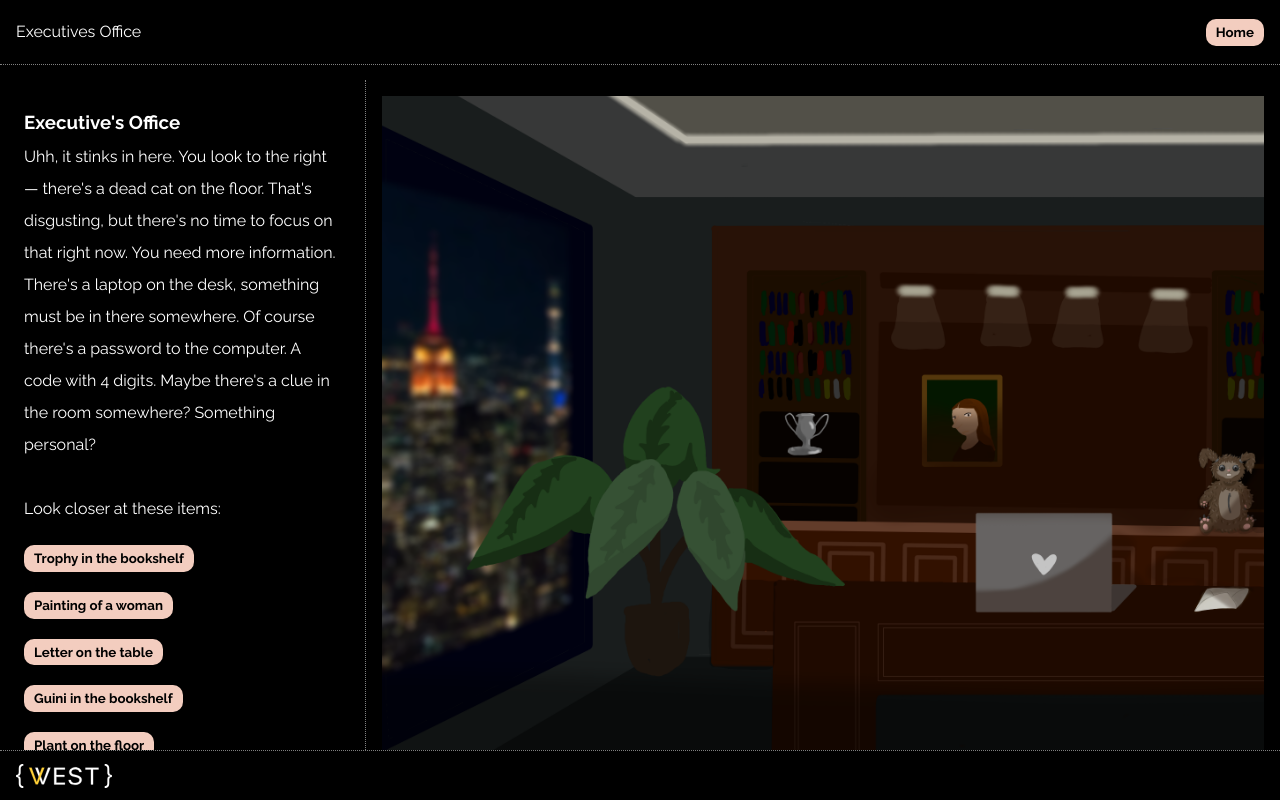
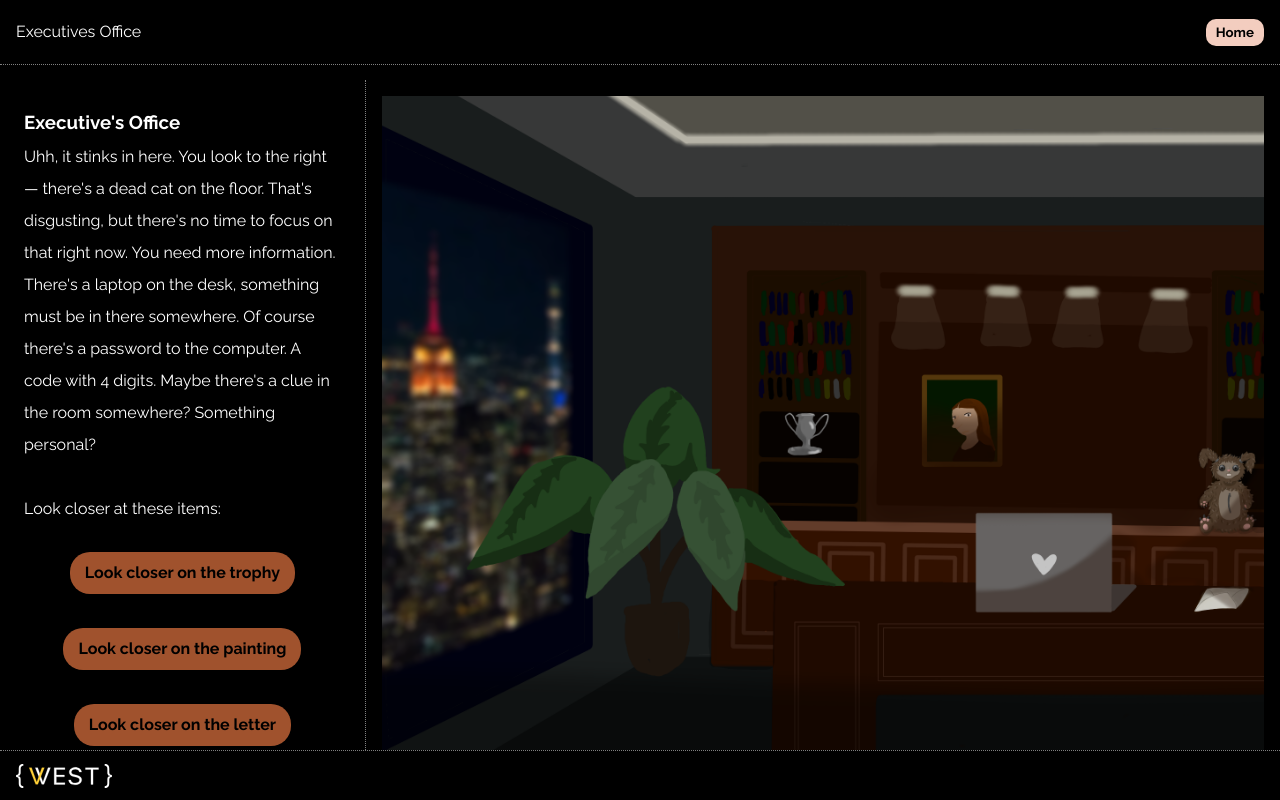
Before and after one commit to voffie/overtime-agile, a Vue app in the folder frontend/: page /room/office in a window 1280 px wide. Built offline with nearby package versions, Linux system fonts and the light colour scheme.

Commit message:
go to next route. Also button fixes

```diff
--- a/frontend/src/assets/css/office-styles.css
+++ b/frontend/src/assets/css/office-styles.css
@@ -27,6 +27,6 @@
   border-radius: 20px;
 
   display: block;
-  margin: 10px auto;
+  margin: 7px auto;
   text-align: center;
 }
--- a/frontend/src/components/executivesOffice/Computer.vue
+++ b/frontend/src/components/executivesOffice/Computer.vue
@@ -1,6 +1,5 @@
 <script setup>
 import { ref } from "vue"
-import Button from '@/components/Button.vue'
 import Successful from "./Successful.vue"
 
 const props = defineProps({
@@ -20,7 +19,6 @@ function checkPassword() {
   else {
     isSuccess.value = false
     errorMessage.value = "Wrong password. Look closer to the items in the room for clues!"
-
   }
 }
 
@@ -35,14 +33,14 @@ function checkPassword() {
       placeholder="Password"
       v-model="password" />
       <br> </br>
-      <Button v-text="'Sign In'" @click="checkPassword" />
+      <button class="button" v-text="'Sign In'" @click="checkPassword"></button>
       <div v-if="errorMessage" class="error-message">{{ errorMessage }}</div>
       <button class="button" @click="emit('back')">
         Go back to the office
       </button>
       </div>
       <div v-else>
-        <Successful />
+        <Successful @solved="emit('solved')" />
       </div>
     </template>
     <template v-else>
@@ -65,7 +63,6 @@ input[type="text"] {
   width: 200px;
   margin-top: 30px;
   border-radius: 10px;
-
 }
 
 Button {
--- a/frontend/src/components/executivesOffice/Guini.vue
+++ b/frontend/src/components/executivesOffice/Guini.vue
@@ -5,7 +5,6 @@ const props = defineProps({
   intro: Boolean
 })
 
-import Button from '@/components/Button.vue'
 const emit = defineEmits(["back"])
 </script>
 
@@ -17,7 +16,7 @@ const emit = defineEmits(["back"])
         <br></br>
       <p>Wait a minute... there is a lamp blinking in the eye! Is it recording? How long have I been watched?
         I must get out of here before someone catches me sneaking around!</p>
-
+      <br></br>
       <button class="button" @click="emit('back')">
         Go back to the office
       </button>
--- a/frontend/src/components/executivesOffice/Letter.vue
+++ b/frontend/src/components/executivesOffice/Letter.vue
@@ -13,6 +13,8 @@ const emit = defineEmits(["back"])
     <template v-if="props.intro">
       <h1>You look closer to the letter</h1>
       <p>There's several interesting topics in this letter...</p>
+            <br></br>
+
       <button class="button" @click="emit('back')">
         Go back to the office
       </button>
--- a/frontend/src/components/executivesOffice/Painting.vue
+++ b/frontend/src/components/executivesOffice/Painting.vue
@@ -1,5 +1,4 @@
 <script setup>
-import Button from "@/components/Button.vue"
 import "@/assets/css/office-styles.css"
 
 const props = defineProps({
@@ -42,6 +41,7 @@ const emit = defineEmits(["back", "toggleBackside"])
       </div>
 
       <div>
+        <br></br>
         <button
           class="button"
           @click="emit('toggleBackside')">
--- a/frontend/src/components/executivesOffice/Plant.vue
+++ b/frontend/src/components/executivesOffice/Plant.vue
@@ -1,5 +1,4 @@
 <script setup>
-import Button from '@/components/Button.vue'
 import "@/assets/css/office-styles.css"
 
 const props = defineProps({
@@ -13,6 +12,7 @@ const emit = defineEmits(["back"])
     <template v-if="props.intro">
       <h1>You look closer to the plant</h1>
       <p>This plant got pests</p>
+      <br></br>
       <button class="button" @click="emit('back')">
         Go back to the office
       </button>
--- a/frontend/src/components/executivesOffice/Successful.vue
+++ b/frontend/src/components/executivesOffice/Successful.vue
@@ -1,21 +1,18 @@
 <script setup>
-const props = defineProps({
-  intro: Boolean
-})
+import { useRouter } from 'vue-router'
+
+const router = useRouter()
+
+function leaveOffice() {
+  router.push('/room/ending')
+}
 </script>
 
 <template>
   <div>
-    <template v-if="props.intro">
-    </template>
-    <template v-else>
-<h1>Success!!</h1>
-<p>You successfully logged into the computer!</p>
-    </template>
+    <h1>Success!!</h1>
+    <p>You successfully logged into the computer!</p>
+    <br />
+    <button class="button" @click="leaveOffice">Leave the office</button>
   </div>
 </template>
-
-<style scoped>
-
-
-</style>
--- a/frontend/src/components/executivesOffice/Trophy.vue
+++ b/frontend/src/components/executivesOffice/Trophy.vue
@@ -1,5 +1,4 @@
 <script setup>
-import Button from '@/components/Button.vue'
 import "@/assets/css/office-styles.css"
 const props = defineProps({
   intro: Boolean
@@ -16,6 +15,8 @@ const emit = defineEmits(["back"])
       <p>It says he's the winner of some manager award.
         The price tag is still there. 30$ at Wallmart.
         Did he buy this trophy himself? Pathetic.</p>
+              <br></br>
+
     <button class="button" @click="emit('back')">
         Go back to the office
     </button>
--- a/frontend/src/views/ExecOffice.vue
+++ b/frontend/src/views/ExecOffice.vue
@@ -1,8 +1,6 @@
 <script setup>
 import { ref } from "vue"
-import Button from "@/components/Button.vue"
 import PuzzleContainer from "@/components/PuzzleContainer.vue"
-import TemplateChild from "@/components/template/TemplateChild.vue"
 import Guini from "@/components/executivesOffice/Guini.vue"
 import Letter from "@/components/executivesOffice/Letter.vue"
 import Office from "@/components/executivesOffice/Office.vue"
@@ -36,7 +34,6 @@ function computer() {
 
 <template>
   <PuzzleContainer nextRoute="/room/ending">
-    <!-- INTRO PHASE -->
     <template #puzzleIntro>
       <div v-if="selected === null">
         <h1>Executive's Office</h1>
@@ -52,15 +49,15 @@ function computer() {
         <p>Look closer at these items:</p>
 
         <div class="choices">
-          <Button text="Trophy in the bookshelf" @click="trophy()" />
-          <Button text="Painting of a woman" @click="painting()" />
-          <Button text="Letter on the table" @click="letter()" />
-          <Button text="Guini in the bookshelf" @click="guini()" />
-          <Button text="Plant on the floor" @click="plant()" />
+          <button class="button" @click="trophy()">Look closer on the trophy</button>
+          <button class="button" @click="painting()">Look closer on the painting</button>
+          <button class="button" @click="letter()">Look closer on the letter</button>
+          <button class="button" @click="plant()">Look closer on the plant</button>
+          <button class="button" @click="guini()">Look closer on the Guini</button>
         </div>
 
         <div class="computer">
-          <Button text="Try logging into the computer" @click="computer()" />
+          <button class="button" @click="computer()" style="background-color:#365134">Try to sign in to the computer</button>
         </div>
       </div>
 
@@ -94,7 +91,6 @@ function computer() {
       </div>
     </template>
 
-    <!-- MAIN PUZZLE IMPLEMENTATION -->
     <template #puzzleImpl="{ completed }">
       <div v-if="selected === null">
         <Office />
@@ -121,25 +117,10 @@ function computer() {
       </div>
 
       <div v-else-if="selected === 'computer'">
-        <Computer />
+      <Computer @solved="markPuzzleSolved('executive-office')" />
       </div>
-
-      <TemplateChild :solve="completed" />
-      <Button text="Parent Button" @click="completed()" />
     </template>
 
-    <!-- OUTRO -->
-    <template #puzzleOutro>
-      <p>
-        Lorem ipsum dolor sit amet, consectetur adipiscing elit. Nulla feugiat mollis erat. Nullam
-        fringilla nisl ac sapien tempor, nec interdum nunc blandit. Fusce sodales sagittis dolor,
-        pharetra elementum orci vehicula vitae. Sed enim odio, viverra sit amet risus in, semper
-        suscipit erat. Integer vulputate ultricies urna, ac molestie augue convallis ac. Sed
-        porttitor magna in orci tempus faucibus a vitae turpis. Etiam tincidunt dolor commodo,
-        volutpat purus vitae, gravida justo. Integer at ex lorem. Proin diam lacus, ultrices vitae
-        pellentesque et, tincidunt ac sem. Proin.
-      </p>
-    </template>
   </PuzzleContainer>
 </template>
 
```
